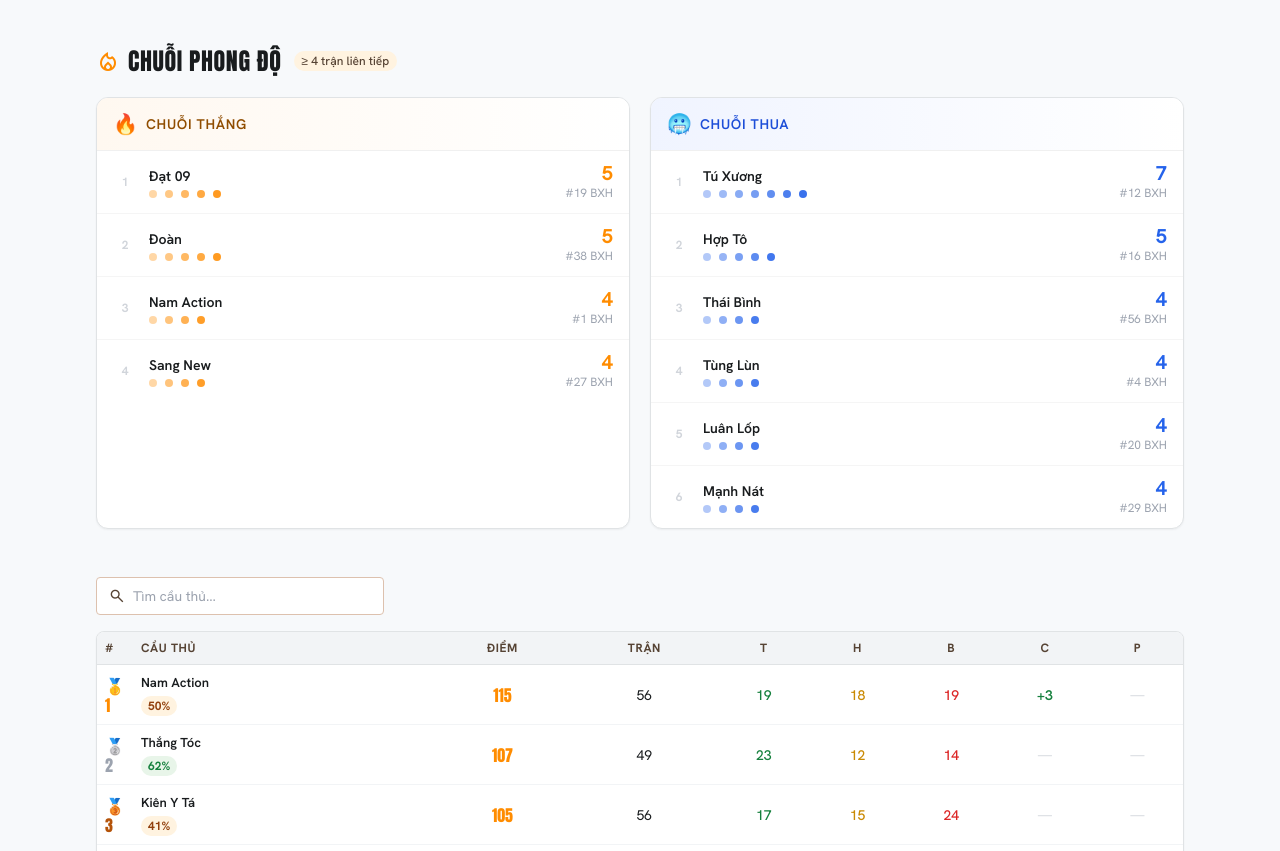
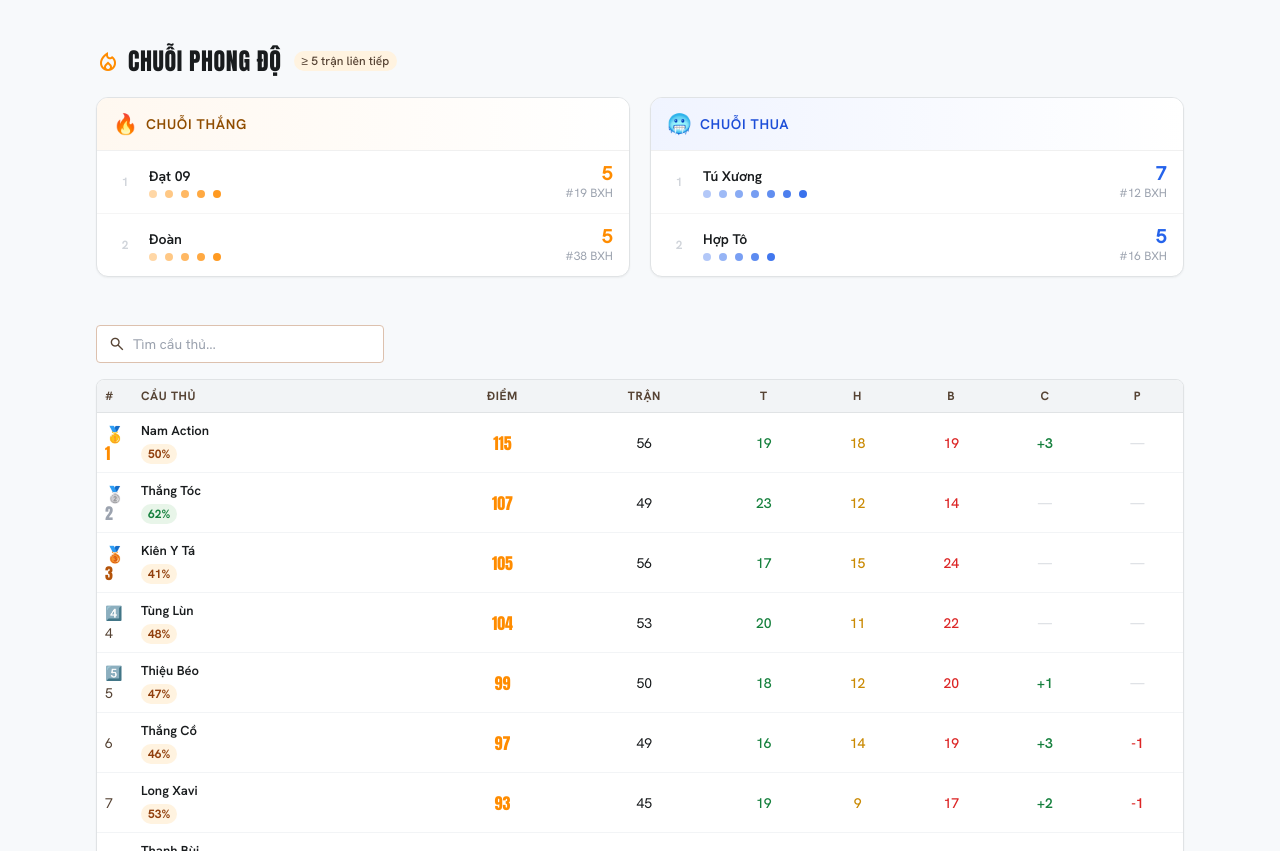
Before and after one commit to thanhbv2/fc-an-sang, a plain HTML site: page index.html in a window 1280 px wide. Shown: the part 1031-1882 px from the top of the page. Drawn offline with nearby package versions, Linux system fonts and the light colour scheme.

Commit message:
20260810

```diff
--- a/index.html
+++ b/index.html
@@ -74,7 +74,7 @@ tbody tr:hover td{background:rgba(255,140,0,.04)}
   <div class="flex items-center gap-2 mb-5">
     <span class="material-symbols-outlined text-[#ff8c00] text-2xl">local_fire_department</span>
     <h2 class="font-anton text-2xl uppercase tracking-wide" style="color:#191c1e">Chuỗi Phong Độ</h2>
-    <span class="text-xs text-[#564334] font-medium bg-[#fff3e0] px-2 py-0.5 rounded-full ml-1">≥ 4 trận liên tiếp</span>
+    <span class="text-xs text-[#564334] font-medium bg-[#fff3e0] px-2 py-0.5 rounded-full ml-1">≥ 5 trận liên tiếp</span>
   </div>
   <div class="grid grid-cols-1 md:grid-cols-2 gap-5">
     <!-- HOT STREAK -->
@@ -337,7 +337,7 @@ render();
 
 // ── STREAK CALCULATOR ──────────────────────────────────────────────────
 (function(){
-  var MIN_STREAK = 4;
+  var MIN_STREAK = 5;
 
   // Chuẩn hoá: bỏ dấu, lowercase, trim khoảng trắng thừa
   function norm(n){
```
